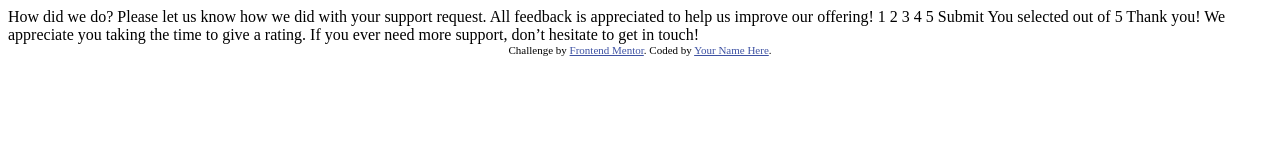
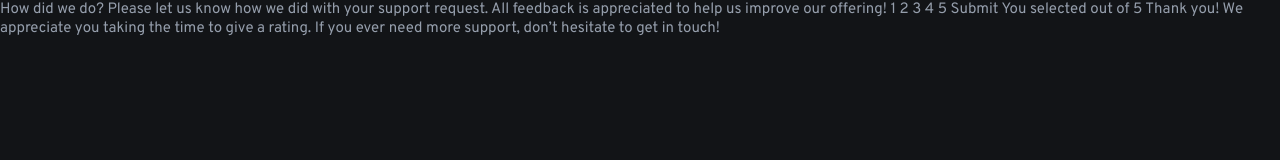
Before and after one commit to serhii-bielik/fm-interactive-rating-component, a plain HTML site: page index.html in a window 1280 px wide. Drawn offline with Linux system fonts and the light colour scheme.

Commit message:
add starting structure

```diff
--- a/index.html
+++ b/index.html
@@ -2,17 +2,12 @@
 <html lang="en">
 <head>
   <meta charset="UTF-8">
-  <meta name="viewport" content="width=device-width, initial-scale=1.0"> <!-- displays site properly based on user's device -->
+  <meta name="viewport" content="width=device-width, initial-scale=1.0">
 
   <link rel="icon" type="image/png" sizes="32x32" href="./images/favicon-32x32.png">
 
   <title>Frontend Mentor | Interactive rating component</title>
-
-  <!-- Feel free to remove these styles or customise in your own stylesheet 👍 -->
-  <style>
-    .attribution { font-size: 11px; text-align: center; }
-    .attribution a { color: hsl(228, 45%, 44%); }
-  </style>
+  <link rel="stylesheet" href="./style.css">
 </head>
 <body>
 
@@ -41,9 +36,5 @@
   <!-- Thank you state end -->
 
 
-  <div class="attribution">
-    Challenge by <a href="https://www.frontendmentor.io?ref=challenge" target="_blank">Frontend Mentor</a>.
-    Coded by <a href="#">Your Name Here</a>.
-  </div>
 </body>
 </html>
--- /dev/null
+++ b/style.css
@@ -0,0 +1,26 @@
+@import url('https://fonts.googleapis.com/css2?family=Overpass:wght@400;700&display=swap');
+
+*,
+*::before,
+*::after {
+  box-sizing: border-box;
+  margin: 0;
+  padding: 0;
+}
+
+:root {
+  --white: #ffffff;
+  --orange: #fb7413;
+  --light-gray: #959eac;
+  --medium-gray: #7c8798;
+  --dark-blue: #252d37;
+  --very-dark-blue: #121417;
+}
+
+body {
+  font-family: 'Overpass', sans-serif;
+  font-size: 15px;
+  font-weight: 400;
+  color: var(--light-gray);
+  background-color: var(--very-dark-blue);
+}
```
Also changed, not shown: 1 other file.
